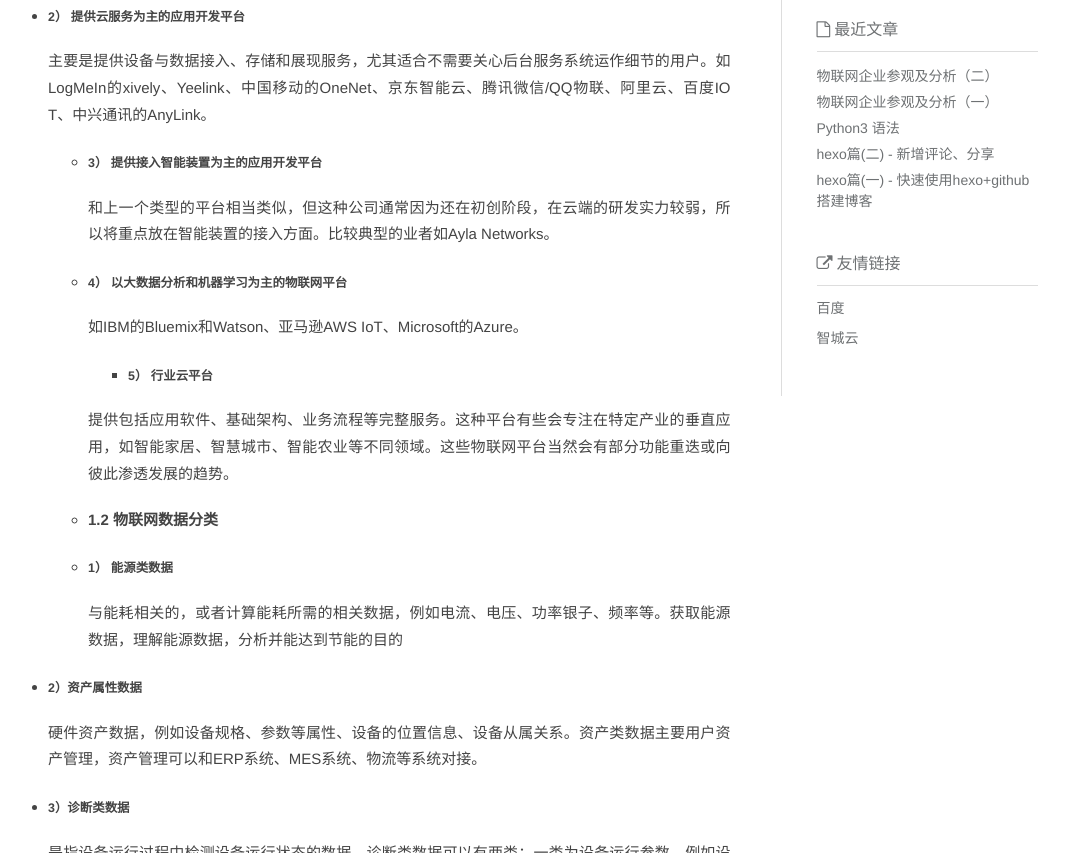
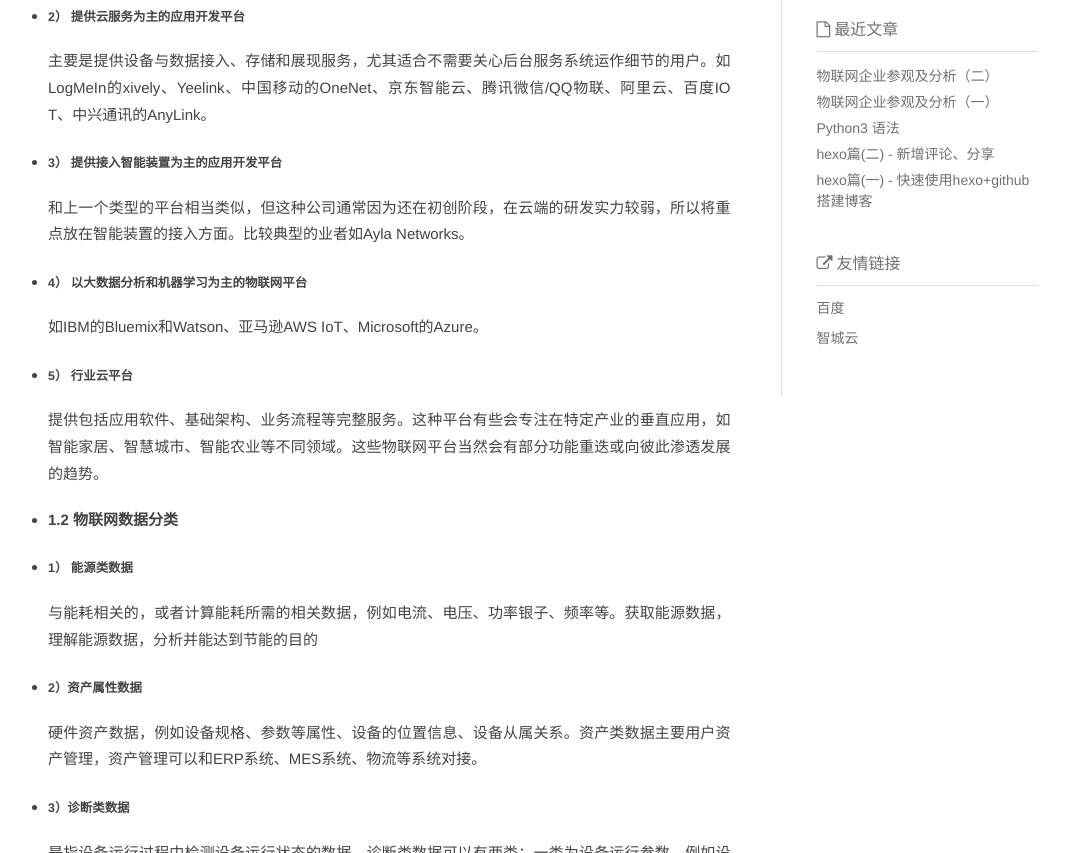
Before and after one commit to zhangying198811/zhangying198811.github.io, a plain HTML site: page 2018/04/03/物联网竞品分析(二)/index.html in a window 1280 px wide. Shown: the part 519-1372 px from the top of the page, without its empty margins (117-1186 px from the left). Drawn offline with nearby package versions, Linux system fonts and the light colour scheme; a script that the page names is missing.

Commit message:
Site updated: 2018-04-03 10:12:18

```diff
--- a/2018/04/03/物联网竞品分析(二)/index.html
+++ b/2018/04/03/物联网竞品分析(二)/index.html
@@ -3,19 +3,15 @@
 <li><h5 id="1）-提供连接性管理的物联网平台"><a href="#1）-提供连接性管理的物联网平台" class="headerlink" title="1） 提供连接性管理的物联网平台"></a>1） 提供连接性管理的物联网平台</h5><p> 主要是针对终端(SIM卡)的通信通道提供连接性管理、诊断以及终端管理方面的功能。如思科的Jasper平台、爱立信的DCP、Telit的M2M平台、PTC的Thingworx和Axeda。</p>
 </li>
 <li><h5 id="2）-提供云服务为主的应用开发平台"><a href="#2）-提供云服务为主的应用开发平台" class="headerlink" title="2） 提供云服务为主的应用开发平台"></a>2） 提供云服务为主的应用开发平台</h5><p>主要是提供设备与数据接入、存储和展现服务，尤其适合不需要关心后台服务系统运作细节的用户。如LogMeIn的xively、Yeelink、中国移动的OneNet、京东智能云、腾讯微信/QQ物联、阿里云、百度IOT、中兴通讯的AnyLink。</p>
-<ul>
-<li><h5 id="3）-提供接入智能装置为主的应用开发平台"><a href="#3）-提供接入智能装置为主的应用开发平台" class="headerlink" title="3） 提供接入智能装置为主的应用开发平台"></a>3） 提供接入智能装置为主的应用开发平台</h5><p>和上一个类型的平台相当类似，但这种公司通常因为还在初创阶段，在云端的研发实力较弱，所以将重点放在智能装置的接入方面。比较典型的业者如Ayla Networks。</p>
 </li>
-<li><h5 id="4）-以大数据分析和机器学习为主的物联网平台"><a href="#4）-以大数据分析和机器学习为主的物联网平台" class="headerlink" title="4）  以大数据分析和机器学习为主的物联网平台"></a>4）  以大数据分析和机器学习为主的物联网平台</h5><p>如IBM的Bluemix和Watson、亚马逊AWS IoT、Microsoft的Azure。</p>
-<ul>
-<li><h5 id="5）-行业云平台"><a href="#5）-行业云平台" class="headerlink" title="5）  行业云平台"></a>5）  行业云平台</h5></li>
-</ul>
-<p>提供包括应用软件、基础架构、业务流程等完整服务。这种平台有些会专注在特定产业的垂直应用，如智能家居、智慧城市、智能农业等不同领域。这些物联网平台当然会有部分功能重迭或向彼此渗透发展的趋势。</p>
+<li><h5 id="3）-提供接入智能装置为主的应用开发平台"><a href="#3）-提供接入智能装置为主的应用开发平台" class="headerlink" title="3） 提供接入智能装置为主的应用开发平台"></a>3） 提供接入智能装置为主的应用开发平台</h5><p> 和上一个类型的平台相当类似，但这种公司通常因为还在初创阶段，在云端的研发实力较弱，所以将重点放在智能装置的接入方面。比较典型的业者如Ayla Networks。</p>
+</li>
+<li><h5 id="4）-以大数据分析和机器学习为主的物联网平台"><a href="#4）-以大数据分析和机器学习为主的物联网平台" class="headerlink" title="4）  以大数据分析和机器学习为主的物联网平台"></a>4）  以大数据分析和机器学习为主的物联网平台</h5><p>  如IBM的Bluemix和Watson、亚马逊AWS IoT、Microsoft的Azure。</p>
+</li>
+<li><h5 id="5）-行业云平台"><a href="#5）-行业云平台" class="headerlink" title="5）  行业云平台"></a>5）  行业云平台</h5><p> 提供包括应用软件、基础架构、业务流程等完整服务。这种平台有些会专注在特定产业的垂直应用，如智能家居、智慧城市、智能农业等不同领域。这些物联网平台当然会有部分功能重迭或向彼此渗透发展的趋势。</p>
 </li>
 <li><h4 id="1-2-物联网数据分类"><a href="#1-2-物联网数据分类" class="headerlink" title="1.2  物联网数据分类"></a>1.2  物联网数据分类</h4></li>
-<li><h5 id="1）-能源类数据"><a href="#1）-能源类数据" class="headerlink" title="1） 能源类数据"></a>1） 能源类数据</h5><p>与能耗相关的，或者计算能耗所需的相关数据，例如电流、电压、功率银子、频率等。获取能源数据，理解能源数据，分析并能达到节能的目的</p>
-</li>
-</ul>
+<li><h5 id="1）-能源类数据"><a href="#1）-能源类数据" class="headerlink" title="1） 能源类数据"></a>1） 能源类数据</h5><p>  与能耗相关的，或者计算能耗所需的相关数据，例如电流、电压、功率银子、频率等。获取能源数据，理解能源数据，分析并能达到节能的目的</p>
 </li>
 <li><h5 id="2）资产属性数据"><a href="#2）资产属性数据" class="headerlink" title="2）资产属性数据"></a>2）资产属性数据</h5><p> 硬件资产数据，例如设备规格、参数等属性、设备的位置信息、设备从属关系。资产类数据主要用户资产管理，资产管理可以和ERP系统、MES系统、物流等系统对接。</p>
 </li>
```
